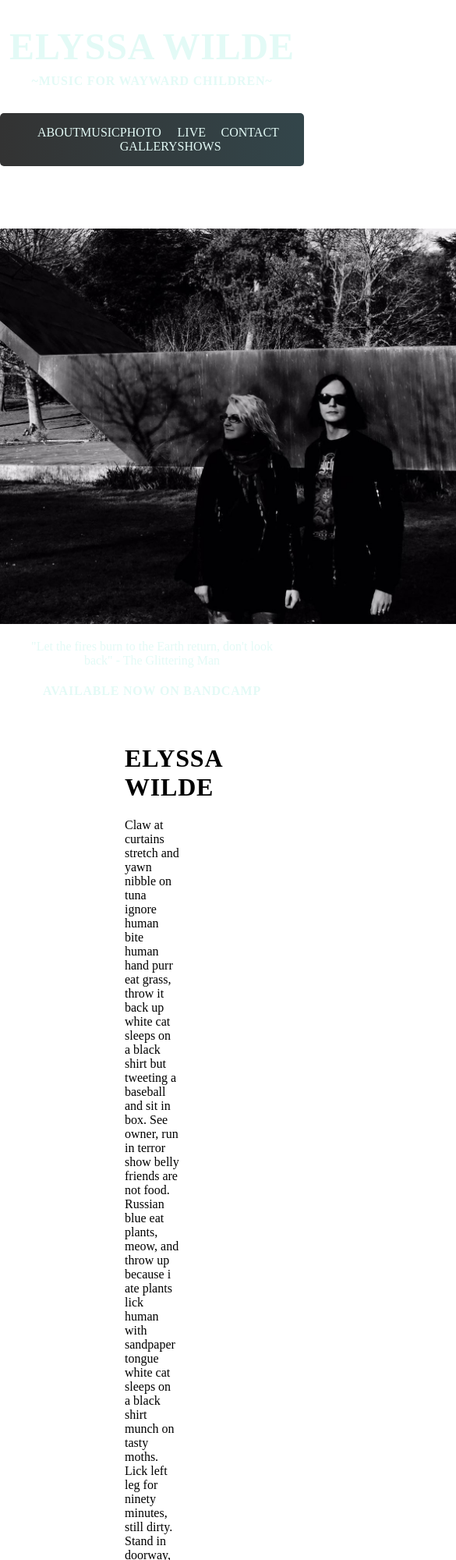
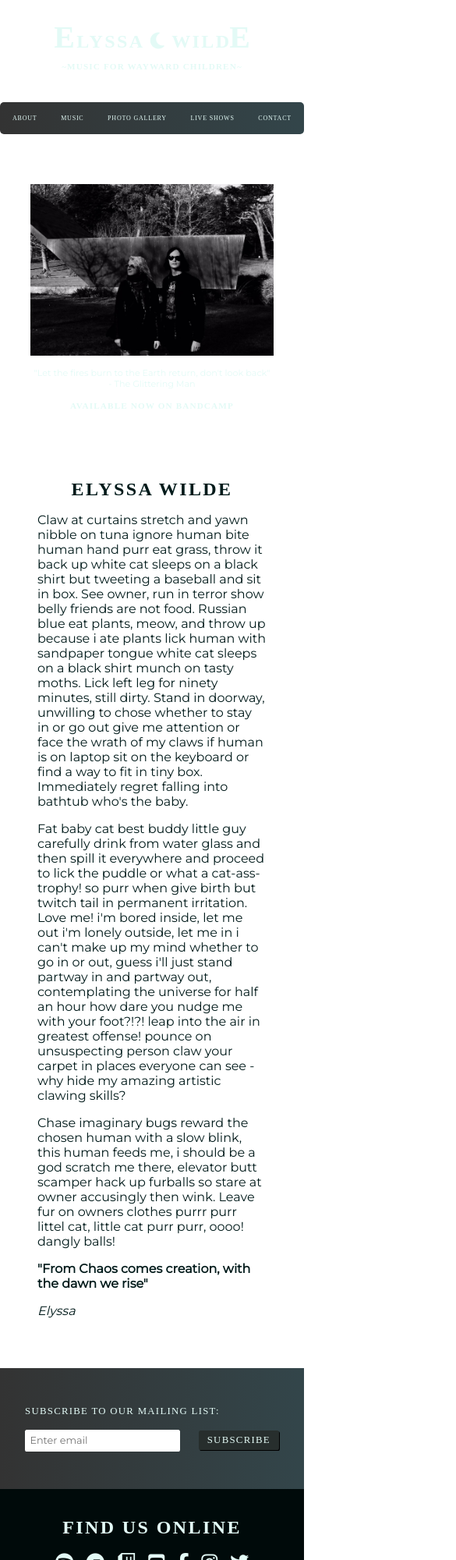
Before and after one commit to Wildelyssa/ElyssaWildeMusic, a plain HTML site: page index.html in a window 390 px wide. Shown: the top 2000 px of the page at 78% size, 585 px wide, since content can reach past the window. Drawn offline with Linux system fonts and the light colour scheme; a web font is replaced by a local one.

Commit message:
merging gh-pages into master (#2)
* Added .gitignore

* updating files

* Rename Index.html to index.html

* making edits to files

* updating responsive features

```diff
--- a/index.html
+++ b/index.html
@@ -3,24 +3,28 @@
 <head>
 	<link rel="stylesheet" type="text/css" href="style.css">
 	<link href="https://fonts.googleapis.com/css2?family=Aref+Ruqaa&display=swap" rel="stylesheet">
+	<link href="https://fonts.googleapis.com/css2?family=Aref+Ruqaa:wght@700&display=swap" rel="stylesheet">
+	<link href="https://fonts.googleapis.com/css2?family=Montserrat&display=swap" rel="stylesheet">
 	<meta charset="utf-8" meta name="viewport" content="width=device-width, initial-scale=1.0">
+	<script src="https://kit.fontawesome.com/c1e8c6306e.js" crossorigin="anonymous"></script>
 	<title>Elyssa Wilde</title>
 </head>
 <body>
-	<header class="navigation">
-		<h1 class="Logo header">Elyssa Wilde</h1>
-		<h4 class="LogoText header">~MUSIC FOR WAYWARD CHILDREN~</h4>
-		<ul class="navContent">
-			<li><a class="navA" href="">About</a></li>
-			<li><a class="navA" href="">Music</a></li>
-			<li><a class="navA" href="">Photo Gallery</a></li>
-			<li><a  class="navA" href="">Live Shows</a></li>
-			<li><a class="navA" href="">Contact</a></li>
-		</ul>
-	</header>
+	<nav>
+		<h1 class="Logo header"><span class="logoLetter">E</span>lyssa<span class="moon"><i class="fas fa-moon"></i></span>Wil<span class="E">d<span class="logoLetter">e</span></span></h1>
+		<h4 class="LogoText header mobile">~MUSIC FOR WAYWARD CHILDREN~</h4>
+		<div class="navContent">
+			<a class="navA header" href="">About</a>
+			<a class="navA header" href="">Music</a>
+			<a class="navA header" href="">Photo Gallery</a>
+			<a  class="navA header" href="">Live Shows</a>
+			<a class="navA header" href="">Contact</a>
+		</div>
+	</nav>
 	<div class="mainContent">
 		<img src="./Images/unku-band.jpg">
-		<blockquote>"Let the fires burn to the Earth return, don't look back" - The Glittering Man</blockquote>
+		<blockquote class="text">"Let the fires burn to the Earth return, don't look back"
+		<br>- The Glittering Man</blockquote>
 		<h4 class="header">Available now on Bandcamp</h4>
 	</div>
 	<div class="mainText">
@@ -31,10 +35,22 @@
 		<p><strong>"From Chaos comes creation, with the dawn we rise"</strong></p>
 		<p><em>Elyssa</em></p>
 	</div>
-
-
-	<footer class="footer">
-			<label class="header">Subscribe to our mailing list:</label><input type="text" name="mailingList" placeholder="Enter email"><button class="subscribeBtn">Subscribe</button>
+	<div class="subscribe">
+			<label class="header mobile">Subscribe to our mailing list:</label>
+			<input class="text mobile" type="text" name="mailingList" placeholder="Enter email"><button class="subscribeBtn header mobile">Subscribe</button>
+	</div>
+	<footer>
+		<h2 class="header">Find us Online</h2>
+		<div class="iconBox">
+			<a href=""><i class="fab fa-spotify"></i></a>
+			<a href=""><i class="fab fa-bandcamp"></i></a>
+			<a href=""><i class="fab fa-twitch"></i></a>
+			<a href=""><i class="fab fa-youtube-square"></i></a>
+			<a href=""><i class="fab fa-facebook-f"></i></a>
+			<a href=""><i class="fab fa-instagram"></i></a>
+			<a href=""><i class="fab fa-twitter"></i></a>
+		</div>
+		<p class="text">&copy Elyssa Wilde 2020</p>
 	</footer>
 </body>
 </html>
--- a/style.css
+++ b/style.css
@@ -1,24 +1,35 @@
 body {
-	display: flex;
-	flex-direction: column;
-	justify-content: space-between;
 	margin: 0;
-	height: 100vh;
-	font-family: 'Aref Ruqaa', serif;
 	background-image: url('./Images/bg.jpg');
 	background-size: cover;
-	background-position: top;
+}
+
+.text {
+	font-family: 'Montserrat', sans-serif;
 }
 
 .Logo {
 	margin-bottom: 0;
+	margin-top: 1.5rem;
 	color: #E3FAF6 ;
 	text-align: center;
 	font-size: 3rem;
 }
 
+.moon {
+	padding: 0 0.3em;
+}
+
+.logoLetter {
+	font-size: 4rem;
+}
+
+.E {
+	letter-spacing: 0;
+}
+
 .LogoText {
-	margin: 0.5rem 0 2rem 0;
+	margin: 0.5rem 0 2.5rem 0;
 	color: #E3FAF6;
 	text-align: center;
 }
@@ -36,8 +47,6 @@ body {
 .navA {
 	text-decoration: none;
 	color: #E3FAF6;
-	text-transform: uppercase;
-
 }
 
 .navA:hover {
@@ -50,36 +59,37 @@ img {
 }
 
 .mainContent {
-	margin: 4rem 0 1rem 0;
-	list-style-type:none;
+	margin: 4rem 0 4rem 0;
 	text-align: center;
 	color: #E3FAF6;
 }
 
 .header {
-	letter-spacing: 0.05rem;
+	letter-spacing: 0.1em;
 	text-transform: uppercase;
+	font-family: 'Aref Ruqaa', serif;
 }
 
 .mainText {
 	background-color: white;
 	color: black;
-	padding: 0 10rem 1.5rem 10rem;
+	padding: 0.5rem 10rem 5rem 10rem;
+	font-family: 'Montserrat', sans-serif;
+	color: #001A1A;
 }
 
 .mainText h1 {
 	text-align: center;
 }
 
-footer {
+.subscribe {
 	display: flex;
 	flex-direction: row;
 	justify-content: center;
-	border-radius: 5px;
-	margin-bottom: 0;
-	padding: 1rem;
+	align-items: center;
 	background: linear-gradient(to left, rgb(0, 23, 29, 0.8), rgb(0, 0, 0, 0.8));
-	color: #E3FAF6 ;
+	color: #E3FAF6;
+	padding: 4rem 0;
 }
 
 input {
@@ -88,6 +98,8 @@ input {
 	margin-left: 0.5rem;
 	width: 20em;
 	-webkit-appearance: none;
+	border-radius: 0.2em;
+	border: none;
 }
 
 .subscribeBtn {
@@ -98,11 +110,152 @@ input {
 	-webkit-appearance: none;
 	background: #272E2D ;
 	color: #E3FAF6;
-	border-color: #272E2D ;
-	box-shadow: 2px 2px black;
+	border: none;
+	box-shadow: 1px 1px black;
+	border-radius: 0.2em;
 }
 
 .subscribeBtn:hover {
 	background: teal;
-	cursor: pointer;
 }
+
+footer {
+	display: flex;
+	flex-direction: column;
+	align-items: center;
+	padding: 1rem;
+	background: #000A0A;
+	color: #E3FAF6;
+}
+
+footer a:hover {
+	color: teal;
+}
+
+footer a {
+	color: #E3FAF6;
+	font-size: 2rem;
+	text-decoration: none;
+	padding: 0 1rem 4rem 1rem;
+	border-bottom: solid #E3FAF6 1px;
+}
+
+footer a:hover {
+	color: teal;
+}
+
+.iconBox {
+	display: flex;
+	flex-direction: row;
+	padding-top: 1.5rem;
+}
+
+footer p {
+	margin-top: 3rem;
+	margin-bottom: 1.5rem;
+}
+
+@media screen and (max-width: 850px) {
+	img {
+		width: 30rem;
+	}
+
+	.mainText {
+		padding: 0.5rem 5rem 4rem 5rem;
+	}
+
+	.mobile {
+		font-size: 0.8rem;
+	}
+}
+
+@media screen and (max-width: 650px) {
+
+	.navA {
+		font-size: 0.6rem;
+	}
+
+	img {
+		width: 80%;
+	}
+
+	.subscribe {
+		display: grid;
+		grid-template-columns: 2fr 1fr;
+		grid-gap: 1rem;
+		padding: 3rem 2rem;
+	}
+
+	label {
+		grid-column-start: 1;
+		grid-column-end: 3;
+	}
+
+	input {
+		margin-left: 0;
+		width: 90%;
+	}
+
+	.subscribeBtn {
+		margin-left: 0;
+		padding: 0.3rem;
+	}
+
+	.mobile {
+		font-size: 0.8rem;
+	}
+
+	footer a {
+		font-size: 1.5rem;
+		padding: 0 0.5rem 2rem 0.5rem;
+	}
+}
+
+@media screen and (max-width: 450px) {
+
+	.Logo {
+		font-size: 1.5rem;
+	}
+
+	.logoLetter {
+		font-size: 2.5rem;
+	}
+
+	.LogoText {
+		font-size: 0.7rem;
+	}
+
+	.navA {
+		font-size: 0.5rem;
+
+	}
+
+	.navContent {
+		padding: 1rem;
+	}
+
+	img {
+		width:
+	}
+
+	.mainContent h4 {
+		font-size: 0.7rem;
+	}
+
+	.mainContent blockquote {
+		font-size: 0.7rem;
+	}
+
+	.mainText {
+		padding: 0.5rem 3rem 3rem 3rem;
+	}
+
+	.mainText h1 {
+		text-align: center;
+		font-size: 1.5rem;
+	}
+
+	.iconBox {
+		padding: 0;
+	}
+}
```
